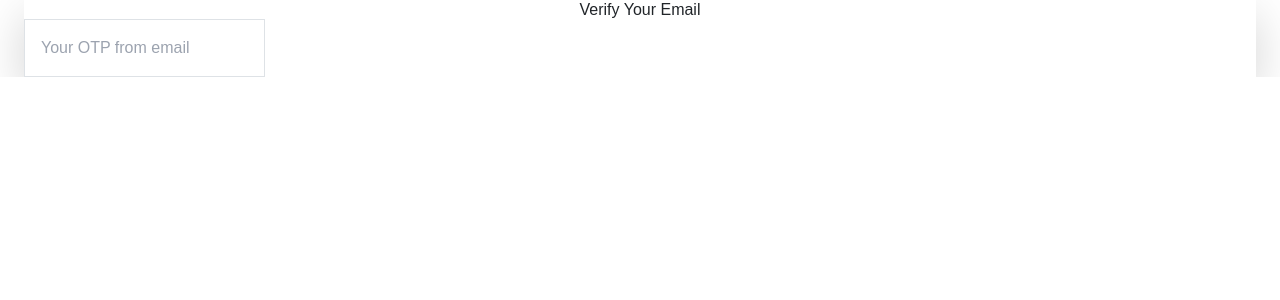
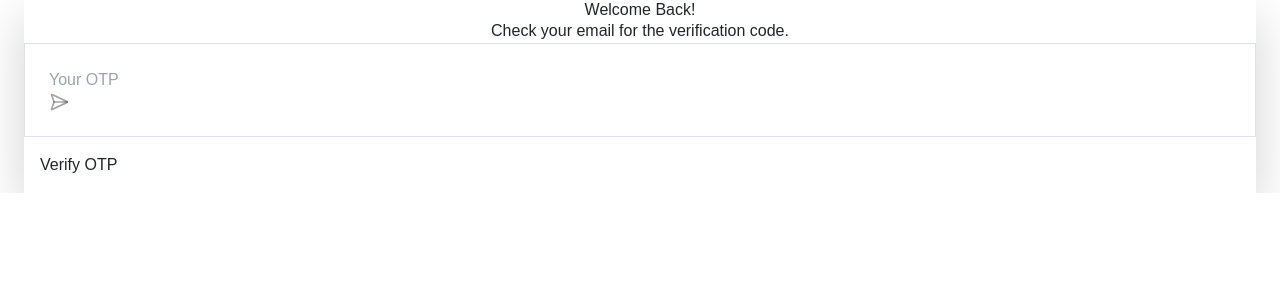
Before and after one commit to ayman-ezzeldin/AiGen, a React (Vite) app: page /auth/verify in a window 1280 px wide. Shown: the top 300 px of the page. Built offline with nearby package versions, Linux system fonts and the light colour scheme; no server answers; sample sign-in values are in the browser's storage; the HTML template or start-up script is replaced by a standard one.

Commit message:
post comment's user and and vote work good, and otp problem was in .env cause of the email_host expired

```diff
--- a/src/components/user/Navbar.jsx
+++ b/src/components/user/Navbar.jsx
@@ -154,6 +154,8 @@ const MenuItems = ({ open, setOpen, user }) => {
 
 export const HeaderRightContent = ({ open, user }) => {
   const dispatch = useDispatch();
+  console.log(user);
+
 
   return (
     <div
@@ -163,9 +165,9 @@ export const HeaderRightContent = ({ open, user }) => {
     >
       {user ? (
         <>
-          <h3 className=" cursor-pointer border px-4 py-2 rounded-xl border-blue-400 hover:text-white hover:bg-blue-500 duration-300" onClick={() => dispatch(logout())}>
+          <Link to={"/"} className=" cursor-pointer border px-4 py-2 rounded-xl border-blue-400 hover:text-white hover:bg-blue-500 duration-300" onClick={() => dispatch(logout())}>
             LogOut
-          </h3>
+          </Link>
           <Link
             to="/user/settings/profile"
             className=" cursor-pointer"
--- a/src/pages/auth/VerifyMail.jsx
+++ b/src/pages/auth/VerifyMail.jsx
@@ -2,6 +2,7 @@ import { useState } from 'react';
 import { useDispatch, useSelector } from 'react-redux';
 import { verifyMail } from '@/store/auth-slice';
 import { useNavigate } from 'react-router-dom';
+import { SendHorizontal } from 'lucide-react';
 
 const VerifyMailPage = () => {
   const [otpMessage, setOtpMessage] = useState('');
@@ -28,21 +29,31 @@ const VerifyMailPage = () => {
 
   return (
     <div className="min-h-screen flex items-center justify-center">
-      <div className="bg-white p-8 rounded-lg shadow-lg w-full max-w-md">
-        <h2 className="text-2xl font-bold text-center text-gray-800 mb-6">Verify Your Email</h2>
-        <form onSubmit={handleSubmit} className="space-y-4">
-          <input
-            type="text"
+      <div className="p-8 rounded-2xl shadow-lg md:w-[636px] max-w-lg bg-white">
+        <div className="flex flex-col items-center justify-center gap-2 ">
+          <h2 className="text-3xl font-bold text-center text-zinc-800 ">
+            Welcome Back!
+          </h2>
+          <p className="text-sm text-center text-[#52525B]">
+            Check your email for the verification code.
+          </p>
+        </div>
+        <form onSubmit={handleSubmit} className="space-y-4 mt-6">
+          <div className="p-4 border border-[#12121214] rounded-xl w-full flex items-center gap-1 bg-gray-100 col-span-2">
+            <input
+              type="text"
             name="otpMessage"
             value={otpMessage}
             onChange={handleChange}
-            placeholder="Your OTP from email"
-            className="w-full p-3 border border-gray-300 rounded-lg focus:outline-none focus:ring-2 focus:ring-blue-500 text-right"
-            required
-          />
+            placeholder="Your OTP "
+              className="w-full outline-none bg-transparent text-sm font-semibold placeholder:text-zinc-600 text-zinc-700"
+              required
+            />
+            <SendHorizontal color="#12121261" size={20} />
+          </div>
           <button
             type="submit"
-            className="w-full bg-blue-500 text-white p-3 rounded-lg hover:bg-blue-600 transition duration-300"
+            className="w-full bg-blue-500/90 font-bold text-gray-100 p-3 rounded-[8px] hover:bg-blue-600 transition duration-300"
           >
             Verify OTP
           </button>
```
Also changed, not shown: src/pages/user/CommunityGroup.jsx (+81 -27 lines).
